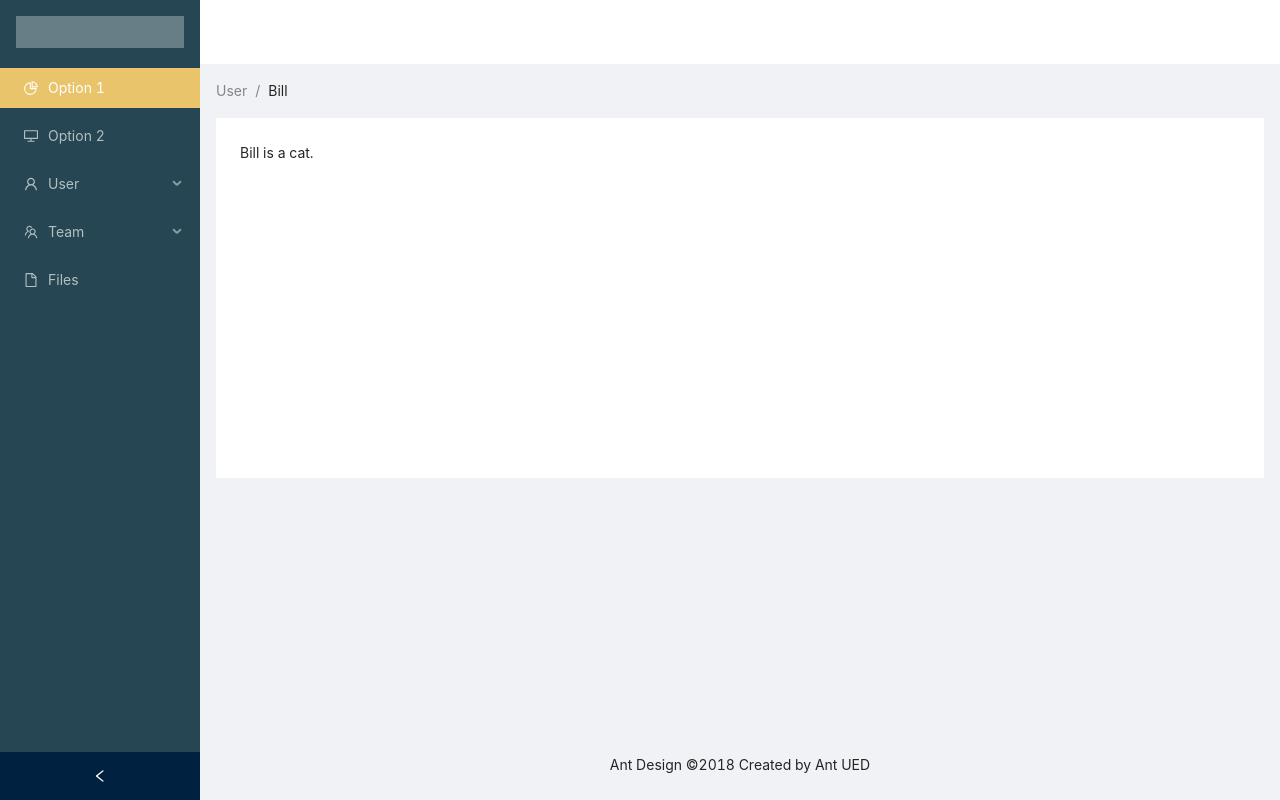
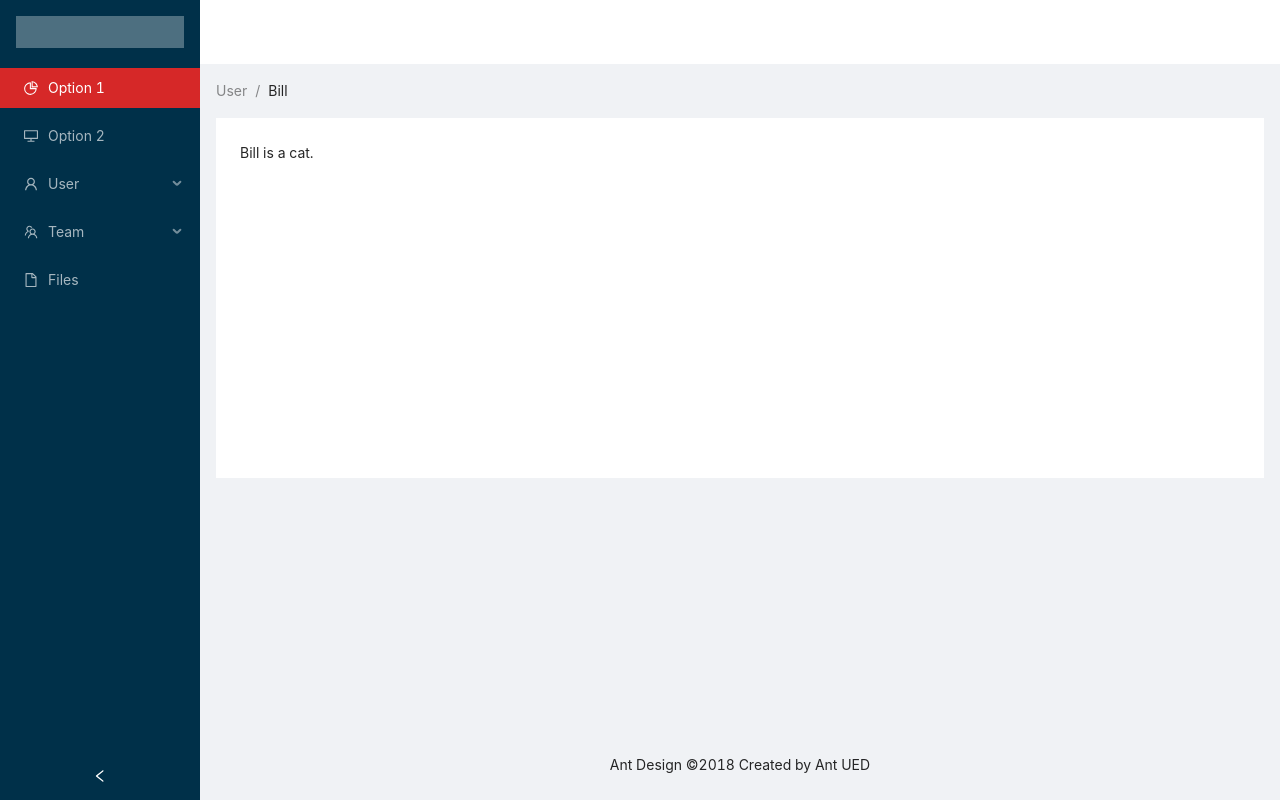
Before and after one commit to laniltee/antd-demo, a React (Create React App) app: page / in a window 1280 px wide. Built offline with nearby package versions, Linux system fonts and the light colour scheme.

Commit message:
multiple theme support using sass

```diff
--- a/src/App.scss
+++ b/src/App.scss
@@ -1,10 +1,5 @@
 @import '~antd/dist/antd.css';
-
-$color1: #264653;
-$color2: #2a9d8f;
-$color3: #e9c46a;
-$color4: #f4a261;
-$color5: #e76f51;
+@import './theme2';
 
 .logo {
   height: 32px;
@@ -18,6 +13,7 @@ $color5: #e76f51;
 
 .ant {
   &-layout {
+    &-sider-trigger,
     &-sider {
       background: $color1;
     }
--- /dev/null
+++ b/src/theme1.scss
@@ -0,0 +1,5 @@
+$color1: #264653;
+$color2: #2a9d8f;
+$color3: #e9c46a;
+$color4: #f4a261;
+$color5: #e76f51;
--- /dev/null
+++ b/src/theme2.scss
@@ -0,0 +1,5 @@
+$color1: #003049;
+$color3: #d62828;
+$color2: #f77f00;
+$color4: #fcbf49;
+$color5: #eae2b7;
```
